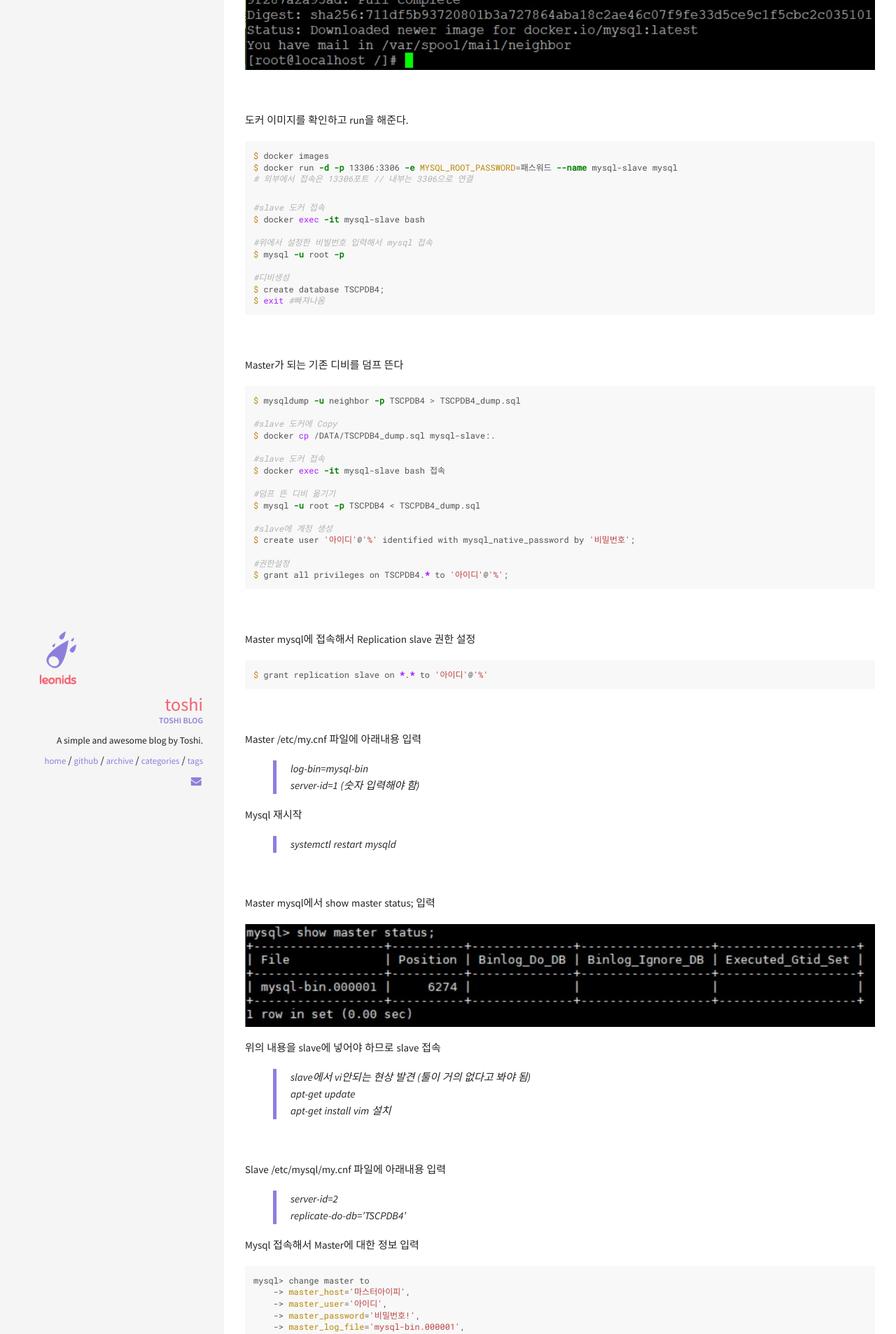
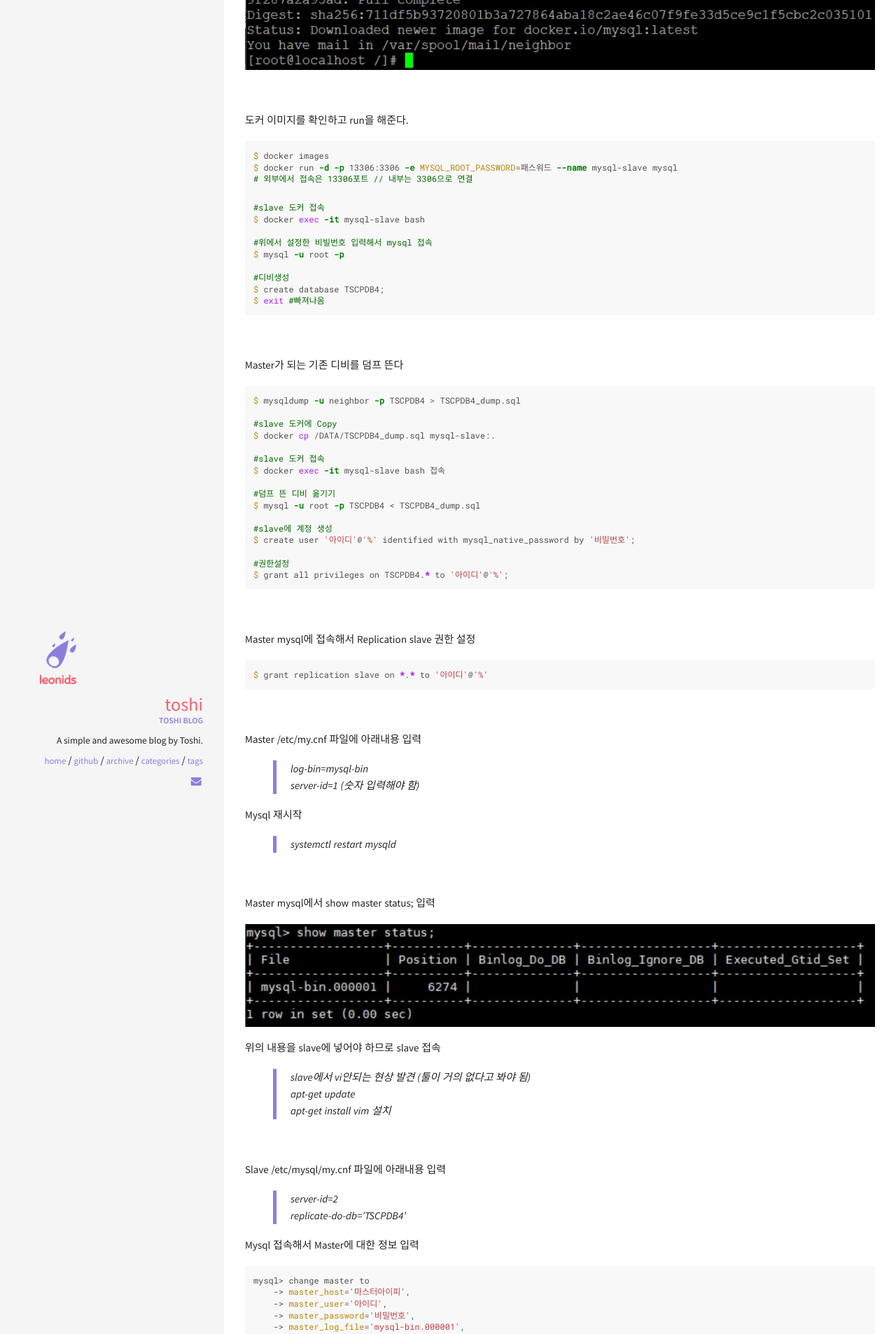
Before and after one commit to toshi15shkim/toshi15shkim.github.io, a Jekyll site: the page built from _posts/2019-06-07-linux-docker-mysql.md, in a window 1280 px wide. Shown: the part 1452-3359 px from the top of the page at 70% size. Built offline with Jekyll 4.4.1, drawn with Linux system fonts in a browser that asks for light colours.

Commit message:
CSS modify

````diff
--- a/_posts/2019-06-07-linux-docker-mysql.md
+++ b/_posts/2019-06-07-linux-docker-mysql.md
@@ -112,7 +112,7 @@ Mysql 접속해서 Master에 대한 정보 입력
 mysql> change master to
     -> master_host='마스터아이피',
     -> master_user='아이디',
-    -> master_password='비밀번호!',
+    -> master_password='비밀번호',
     -> master_log_file='mysql-bin.000001',
     -> master_log_pos=6274;
 ```
--- a/_sass/components/_syntax-highlighting.scss
+++ b/_sass/components/_syntax-highlighting.scss
@@ -53,7 +53,8 @@ pre code {
       color: #ccc;
       text-align: right;
       text-transform: uppercase;
-      font-size: 0.85em;
+      //font-size: 0.85em;
+      font-size: 1em;
       padding: 5px 10px 0;
       line-height: 20px;
       height: 20px;
@@ -61,7 +62,7 @@ pre code {
     }
   }
   .hll { background-color: #ffffcc }
-  .c { color: #B0B2B0; font-style: italic } /* Comment */
+  .c { color: #056605; font-style: normal } /* Comment */
   .err {  } /* Error */
   .k { color: #AA22FF; font-weight: bold } /* Keyword */
   .o { color: #666666 } /* Operator */
````
